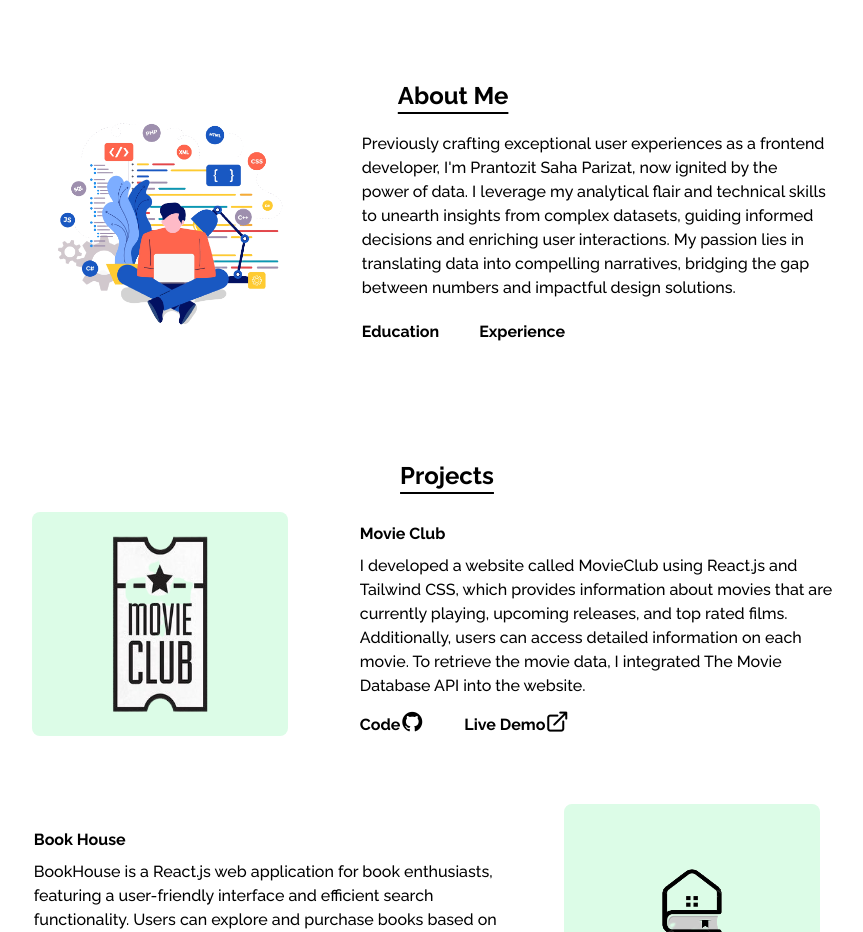
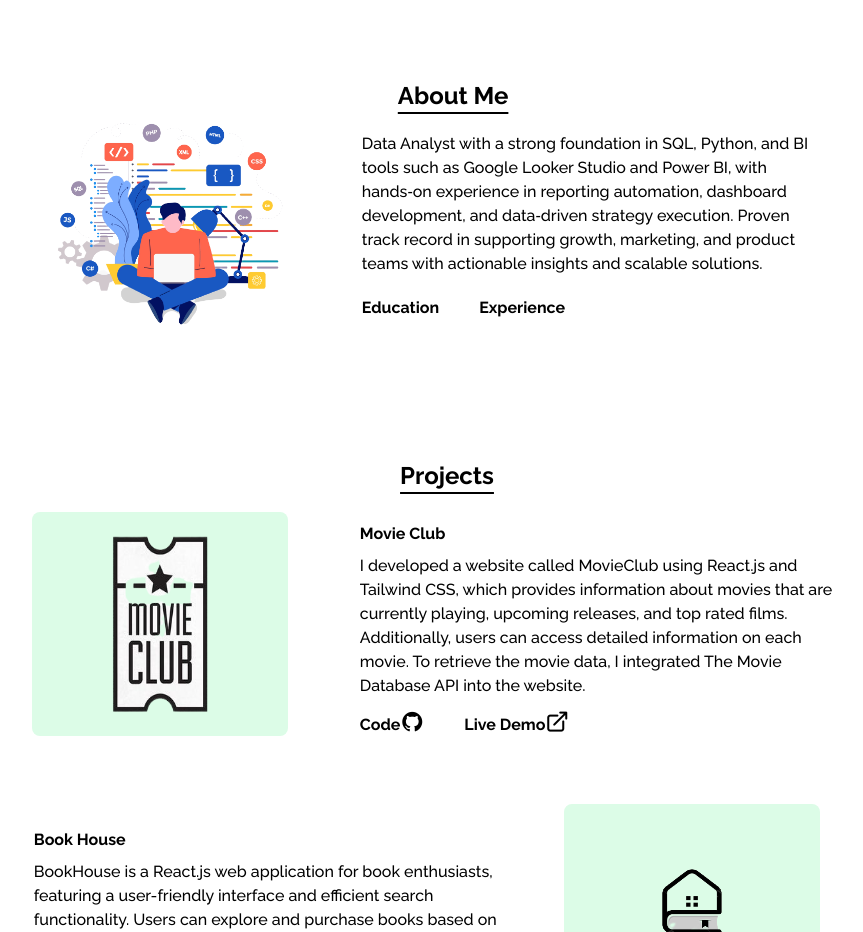
Before and after one commit to pranto322/portfolio, a React (Create React App) app: page / in a window 1280 px wide. Shown: the part 840-1772 px from the top of the page, without its empty margins (199-1062 px from the left). Built offline with nearby package versions, Linux system fonts and the light colour scheme.

Commit message:
Update About.js

```diff
--- a/src/components/About.js
+++ b/src/components/About.js
@@ -31,7 +31,10 @@
             About Me
           </h1>
           <p className='font-medium mt-5 md:ml-3 px-3 '>
-          Previously crafting exceptional user experiences as a frontend developer, I'm Prantozit Saha Parizat, now ignited by the power of data. I leverage my analytical flair and technical skills to unearth insights from complex datasets, guiding informed decisions and enriching user interactions. My passion lies in translating data into compelling narratives, bridging the gap between numbers and impactful design solutions.
+          Data Analyst with a strong foundation in SQL, Python, and BI tools such as Google Looker Studio and Power BI,
+with hands‑on experience in reporting automation, dashboard development, and data‑driven strategy execution.
+Proven track record in supporting growth, marketing, and product teams with actionable insights and scalable
+solutions.
           </p>
           <div className='mt-5 flex md:ml-3 px-3 '>
             <h1
```
